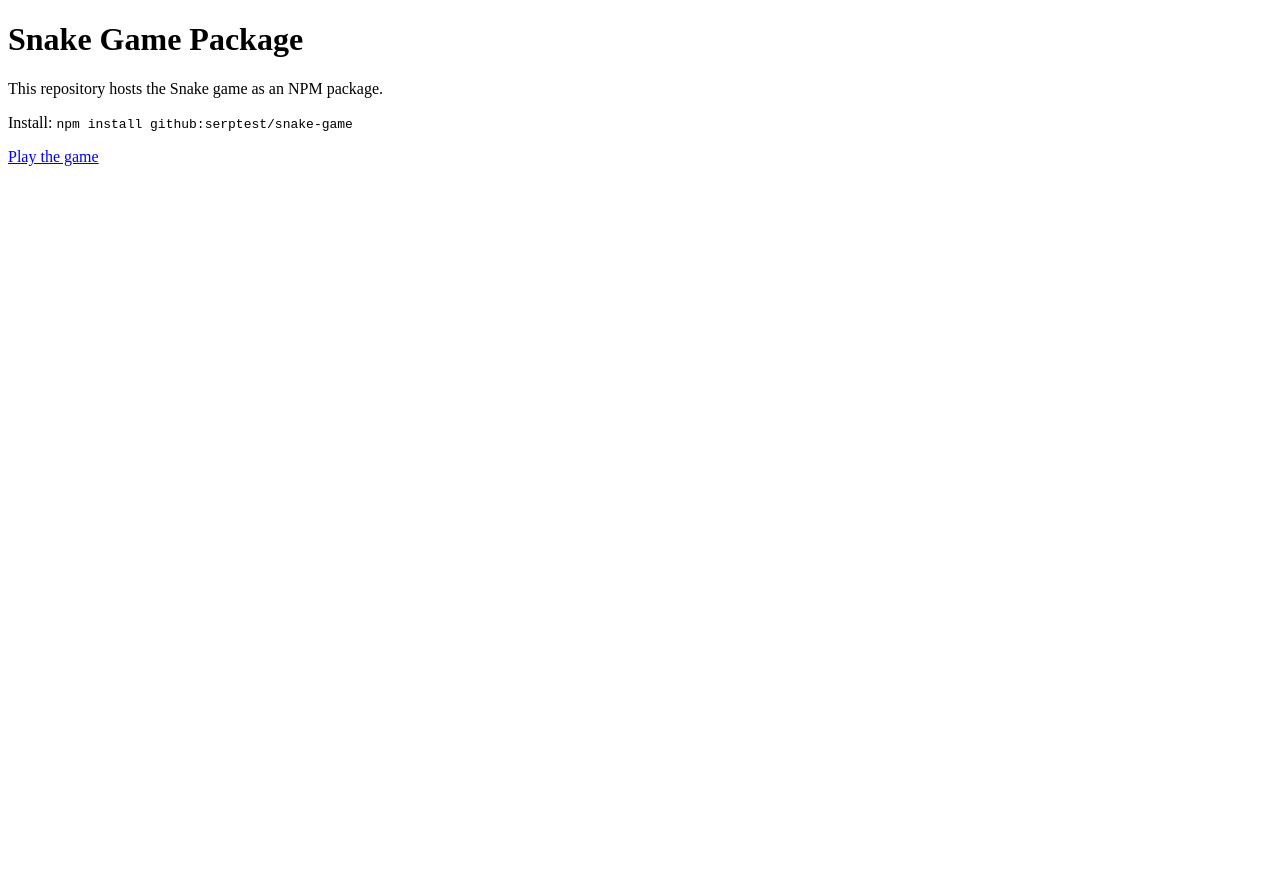
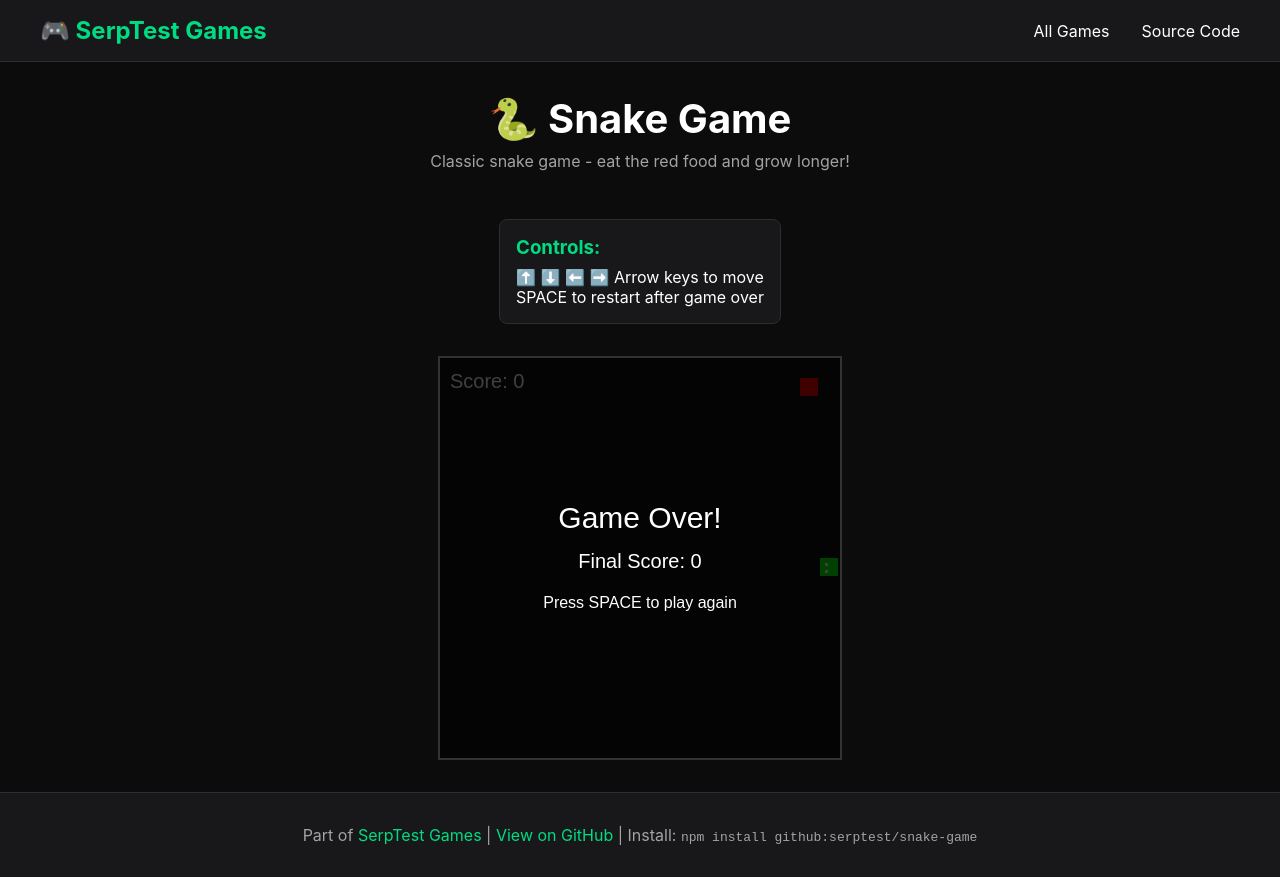
Before and after one commit to serpgames/snake-game, a plain HTML site: page index.html in a window 1280 px wide. Before the commit the page ends 800 px from the top, so only its background shows below. Drawn offline with Linux system fonts and the light colour scheme.

Commit message:
Add standalone playable game page

```diff
--- a/index.html
+++ b/index.html
@@ -1,13 +1,158 @@
 <!DOCTYPE html>
-<html>
+<html lang="en">
 <head>
-  <title>Snake Game Package</title>
-  <meta charset="utf-8">
+    <meta charset="UTF-8">
+    <meta name="viewport" content="width=device-width, initial-scale=1.0">
+    <title>Snake Game - SerpTest Games</title>
+    <style>
+        * {
+            margin: 0;
+            padding: 0;
+            box-sizing: border-box;
+        }
+
+        body {
+            font-family: -apple-system, BlinkMacSystemFont, 'Segoe UI', Roboto, sans-serif;
+            background-color: #0c0c0d;
+            color: #ffffff;
+            display: flex;
+            flex-direction: column;
+            min-height: 100vh;
+        }
+
+        .header {
+            background-color: #18181b;
+            border-bottom: 1px solid #2d2d2d;
+            padding: 1rem;
+        }
+
+        .header-content {
+            max-width: 1200px;
+            margin: 0 auto;
+            display: flex;
+            justify-content: space-between;
+            align-items: center;
+        }
+
+        .logo {
+            font-size: 1.5rem;
+            font-weight: bold;
+            color: #00dc82;
+            text-decoration: none;
+        }
+
+        .nav-links {
+            display: flex;
+            gap: 2rem;
+            list-style: none;
+        }
+
+        .nav-links a {
+            color: #ffffff;
+            text-decoration: none;
+        }
+
+        .nav-links a:hover {
+            color: #00dc82;
+        }
+
+        .main {
+            flex: 1;
+            display: flex;
+            flex-direction: column;
+            align-items: center;
+            justify-content: center;
+            padding: 2rem;
+        }
+
+        .game-info {
+            text-align: center;
+            margin-bottom: 2rem;
+        }
+
+        .game-info h1 {
+            font-size: 2.5rem;
+            margin-bottom: 0.5rem;
+        }
+
+        .game-info p {
+            color: #a3a3a3;
+            margin-bottom: 1rem;
+        }
+
+        .controls {
+            background-color: #18181b;
+            border: 1px solid #2d2d2d;
+            border-radius: 8px;
+            padding: 1rem;
+            margin-bottom: 2rem;
+        }
+
+        .controls h3 {
+            margin-bottom: 0.5rem;
+            color: #00dc82;
+        }
+
+        #game-container {
+            display: flex;
+            justify-content: center;
+            align-items: center;
+        }
+
+        .footer {
+            background-color: #18181b;
+            border-top: 1px solid #2d2d2d;
+            padding: 2rem;
+            text-align: center;
+            color: #a3a3a3;
+        }
+
+        .footer a {
+            color: #00dc82;
+            text-decoration: none;
+        }
+    </style>
 </head>
 <body>
-  <h1>Snake Game Package</h1>
-  <p>This repository hosts the Snake game as an NPM package.</p>
-  <p>Install: <code>npm install github:serptest/snake-game</code></p>
-  <p><a href="https://serptest.github.io/play/snake">Play the game</a></p>
+    <header class="header">
+        <div class="header-content">
+            <a href="https://serptest.github.io/" class="logo">🎮 SerpTest Games</a>
+            <nav>
+                <ul class="nav-links">
+                    <li><a href="https://serptest.github.io/">All Games</a></li>
+                    <li><a href="https://github.com/serptest/snake-game">Source Code</a></li>
+                </ul>
+            </nav>
+        </div>
+    </header>
+
+    <main class="main">
+        <div class="game-info">
+            <h1>🐍 Snake Game</h1>
+            <p>Classic snake game - eat the red food and grow longer!</p>
+        </div>
+
+        <div class="controls">
+            <h3>Controls:</h3>
+            <p>⬆️ ⬇️ ⬅️ ➡️ Arrow keys to move</p>
+            <p>SPACE to restart after game over</p>
+        </div>
+
+        <div id="game-container"></div>
+    </main>
+
+    <footer class="footer">
+        <p>Part of <a href="https://serptest.github.io/">SerpTest Games</a> |
+        <a href="https://github.com/serptest/snake-game">View on GitHub</a> |
+        Install: <code>npm install github:serptest/snake-game</code></p>
+    </footer>
+
+    <script type="module">
+        import SnakeGame from './package/index.js';
+
+        const container = document.getElementById('game-container');
+        const game = new SnakeGame(container);
+        game.start();
+    </script>
 </body>
 </html>
```
